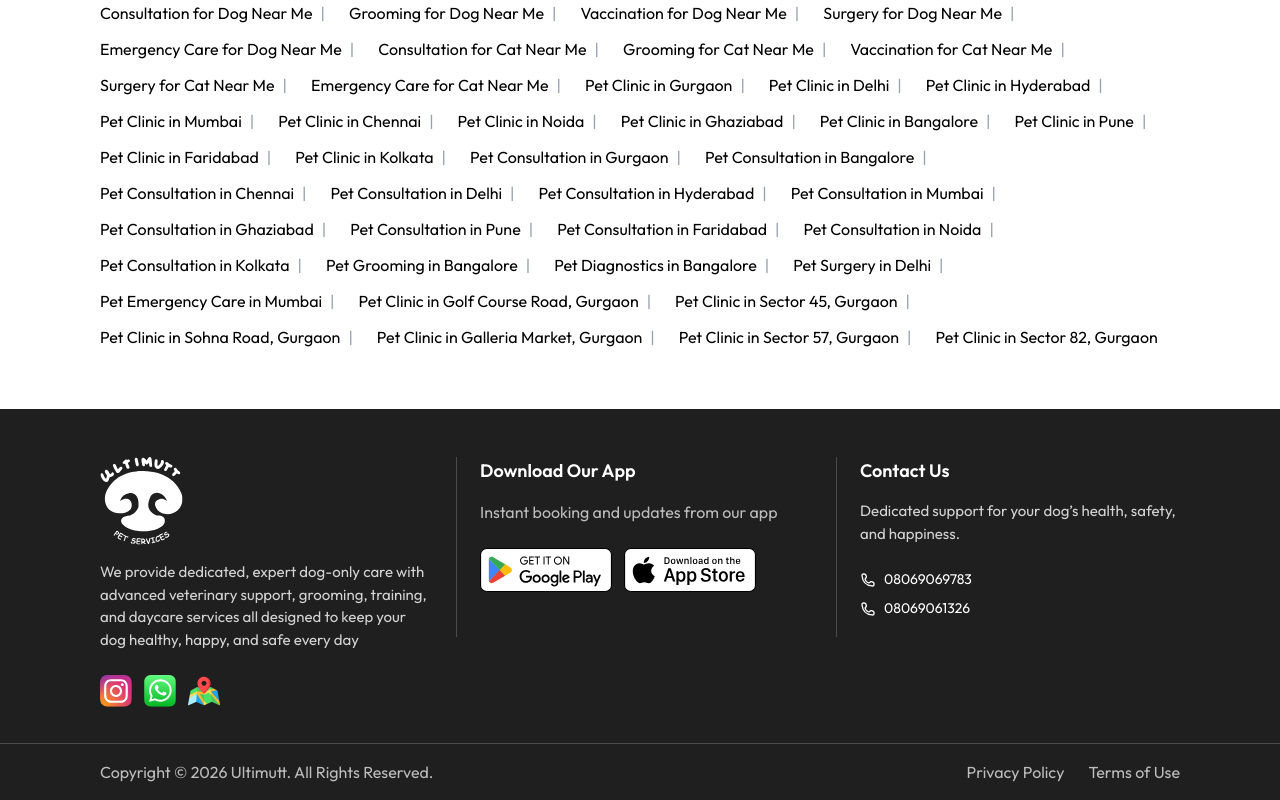
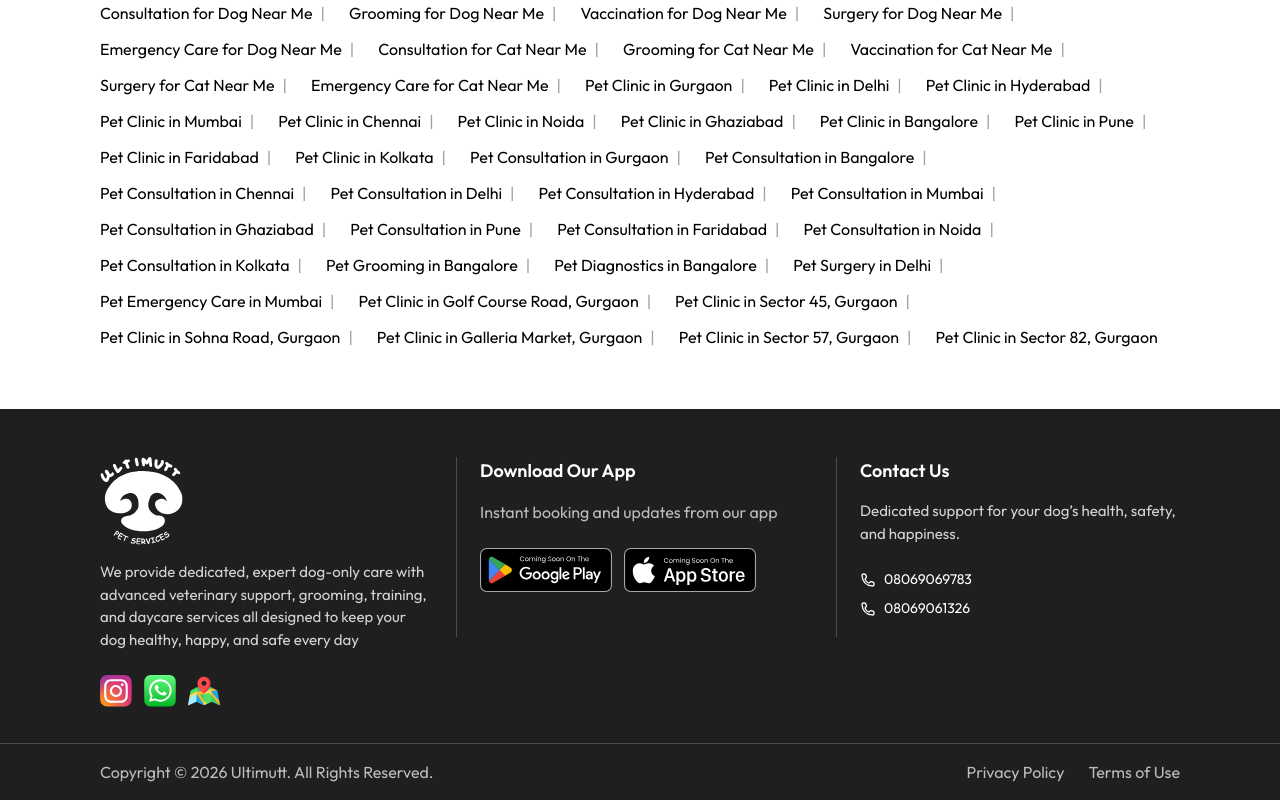
Before and after one commit to danishrpatechnologies/ultimutt, a React (Vite) app: page / in a window 1280 px wide. Shown: the part 5416-6216 px from the top of the page. Built offline with nearby package versions, Linux system fonts and the light colour scheme.

Commit message:
store images fixed

```diff
--- a/src/footer.tsx
+++ b/src/footer.tsx
@@ -2,11 +2,13 @@ import React from "react";
 import location from "/images/pin-location.png";
 import instagram from "/images/instagram-link.svg";
 import whatsapp from "/images/whatsapp-link.svg";
-import playstore from "/images/google-play.svg";
-import appstore from "/images/app-store.svg";
+// import playstore from "/images/google-play.svg";
+// import appstore from "/images/app-store.svg";
 import footerLogo from "/images/footer-logo.svg";
 import call from "/images/call.svg";
 import { Link } from "react-router-dom";
+import appStore from "@/assets/app-store-white.svg";
+import playStore from "@/assets/play-store-white.svg";
 
 const Footer = () => {
   return (
@@ -81,14 +83,14 @@ const Footer = () => {
               target="_blank"
               rel="noopener noreferrer"
             >
-              <img src={playstore} alt="Google Play" className="h-[44px]" />
+              <img src={playStore} alt="Google Play" className="h-[44px]" />
             </a>
             <a
               href="https://www.apple.com/app-store/"
               target="_blank"
               rel="noopener noreferrer"
             >
-              <img src={appstore} alt="App Store" className="h-[44px]" />
+              <img src={appStore} alt="App Store" className="h-[44px]" />
             </a>
           </div>
         </div>
```
